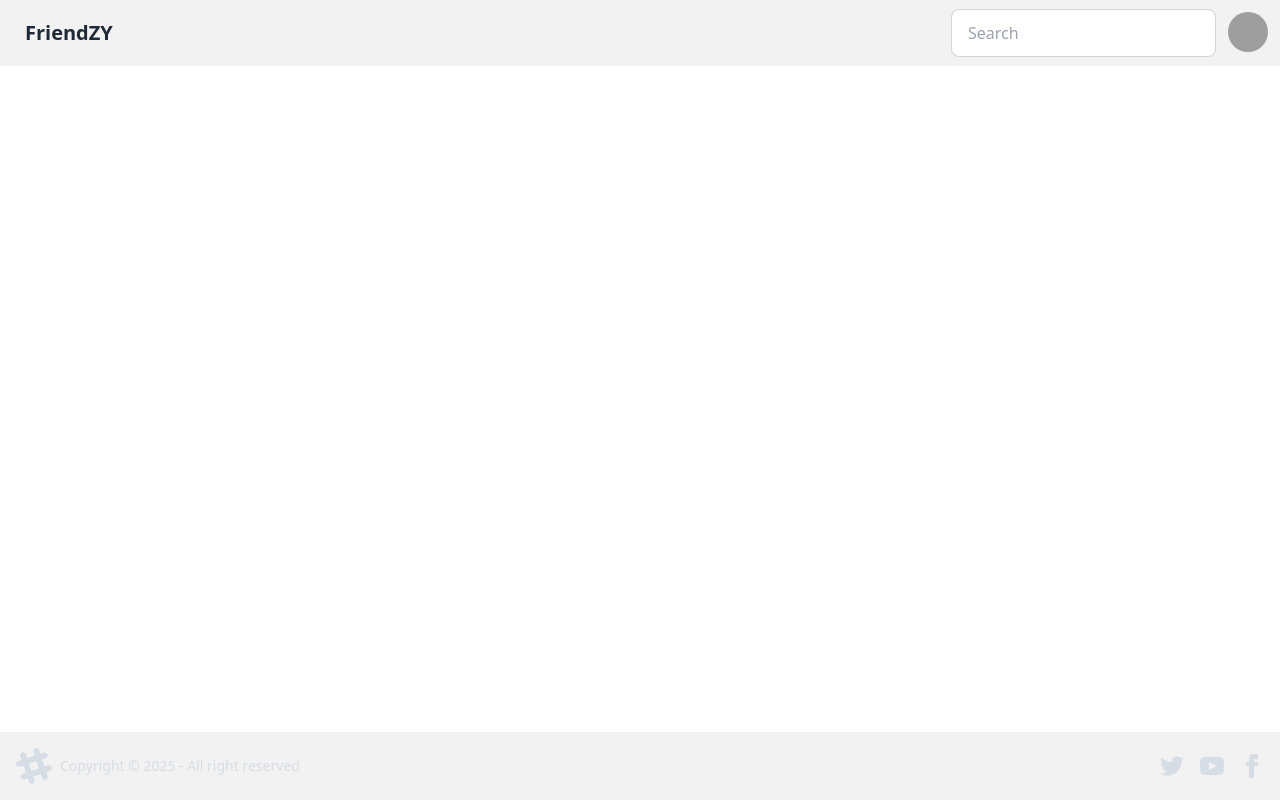
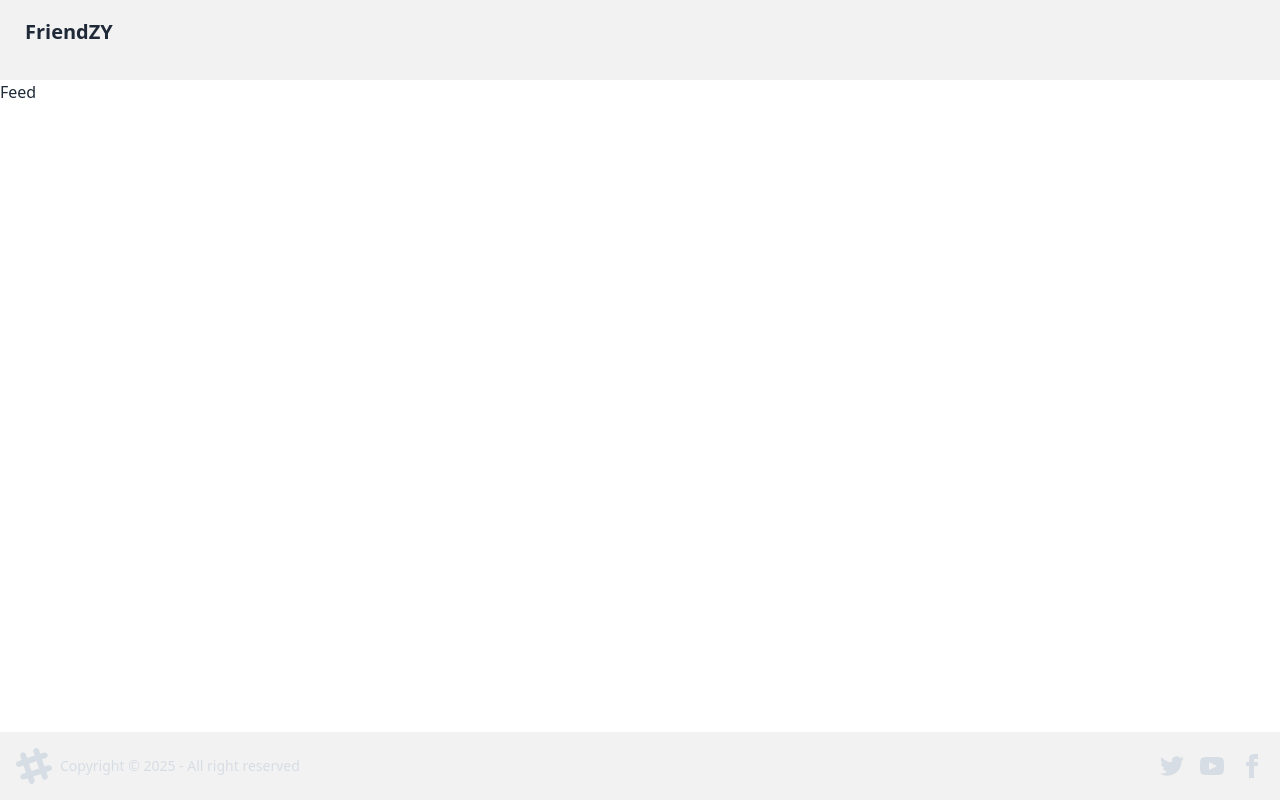
Before and after one commit to Deepak-647/friendzy-frontend, a React (Vite) app: page / in a window 1280 px wide. Built offline with nearby package versions, Linux system fonts and the light colour scheme; grey boxes are pictures that could not be loaded.

Commit message:
Subscribing to the store and created Feed Component

```diff
--- a/src/App.jsx
+++ b/src/App.jsx
@@ -5,6 +5,7 @@ import Login from "./Login";
 import Profile from "./Profile";
 import { Provider } from "react-redux";
 import appStote from "./utils/appStore";
+import Feed from "./Feed";
 
 function App() {
   return (
@@ -13,6 +14,7 @@ function App() {
         <BrowserRouter>
           <Routes>
             <Route path="/" element={<Body />}>
+              <Route path="/" element={<Feed />} />
               <Route path="/login" element={<Login />} />
               <Route path="/profile" element={<Profile />} />
             </Route>
--- /dev/null
+++ b/src/Feed.jsx
@@ -0,0 +1,9 @@
+import React from 'react'
+
+const Feed = () => {
+  return (
+    <div>Feed</div>
+  )
+}
+
+export default Feed
--- a/src/Login.jsx
+++ b/src/Login.jsx
@@ -2,10 +2,13 @@ import React, { useState } from "react";
 import axios from "axios";
 import { useDispatch } from "react-redux";
 import { addUser } from "./utils/userSlice";
+import { useNavigate } from "react-router-dom";
+
 const Login = () => {
   const [emailId, setEmailId] = useState("");
   const [password, setPassowrd] = useState("");
   const dispatch = useDispatch();
+  const navigate =useNavigate()
 
   const handleLogin = async () => {
 
@@ -21,8 +24,9 @@ const Login = () => {
         }
 
       );
-      console.log(res.data)
+
       dispatch(addUser(res.data))
+      navigate("/")
     } catch (err) {
       console.error(err);
     }
--- a/src/Navbar.jsx
+++ b/src/Navbar.jsx
@@ -1,22 +1,29 @@
 import React from 'react'
+import { useSelector } from 'react-redux'
 
 const Navbar = () => {
+  const user =useSelector((store)=>store.user)
+
   return (
-    <div className="navbar bg-base-200">
+    <div className="navbar bg-base-200 pb-6">
     <div className="flex-1">
       <a className="btn btn-ghost text-xl">FriendZY</a>
     </div>
+    {user &&
     <div className="flex-none gap-2">
     <div className="form-control">
       <input type="text" placeholder="Search" className="input input-bordered w-24 md:w-auto" />
     </div>
     <div className="dropdown dropdown-end">
+
       <div tabIndex={0} role="button" className="btn btn-ghost btn-circle avatar">
+
         <div className="w-10 rounded-full">
           <img
             alt="Tailwind CSS Navbar component"
-              src="https://img.daisyui.com/images/stock/photo-1534528741775-53994a69daeb.webp" />
+            src={user.photoUrl} />
         </div>
+        <p> {user.firstName}</p>
       </div>
       <ul
         tabIndex={0}
@@ -31,7 +38,8 @@ const Navbar = () => {
         <li><a>Logout</a></li>
       </ul>
     </div>
-    </div>
+  </div>}
+
   </div>
   )
 }
```
Lines whose indentation alone changed are shown as unchanged.
